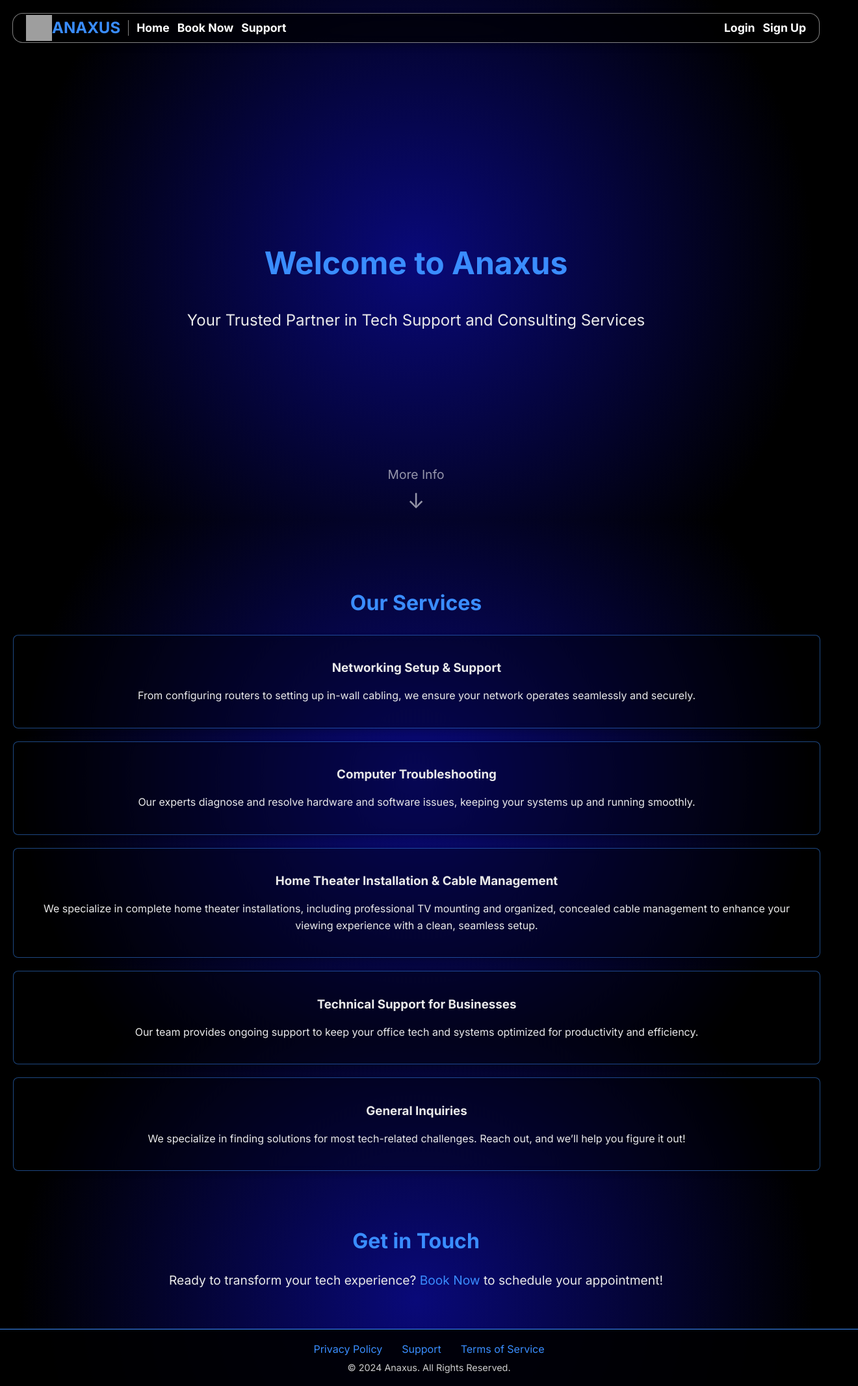
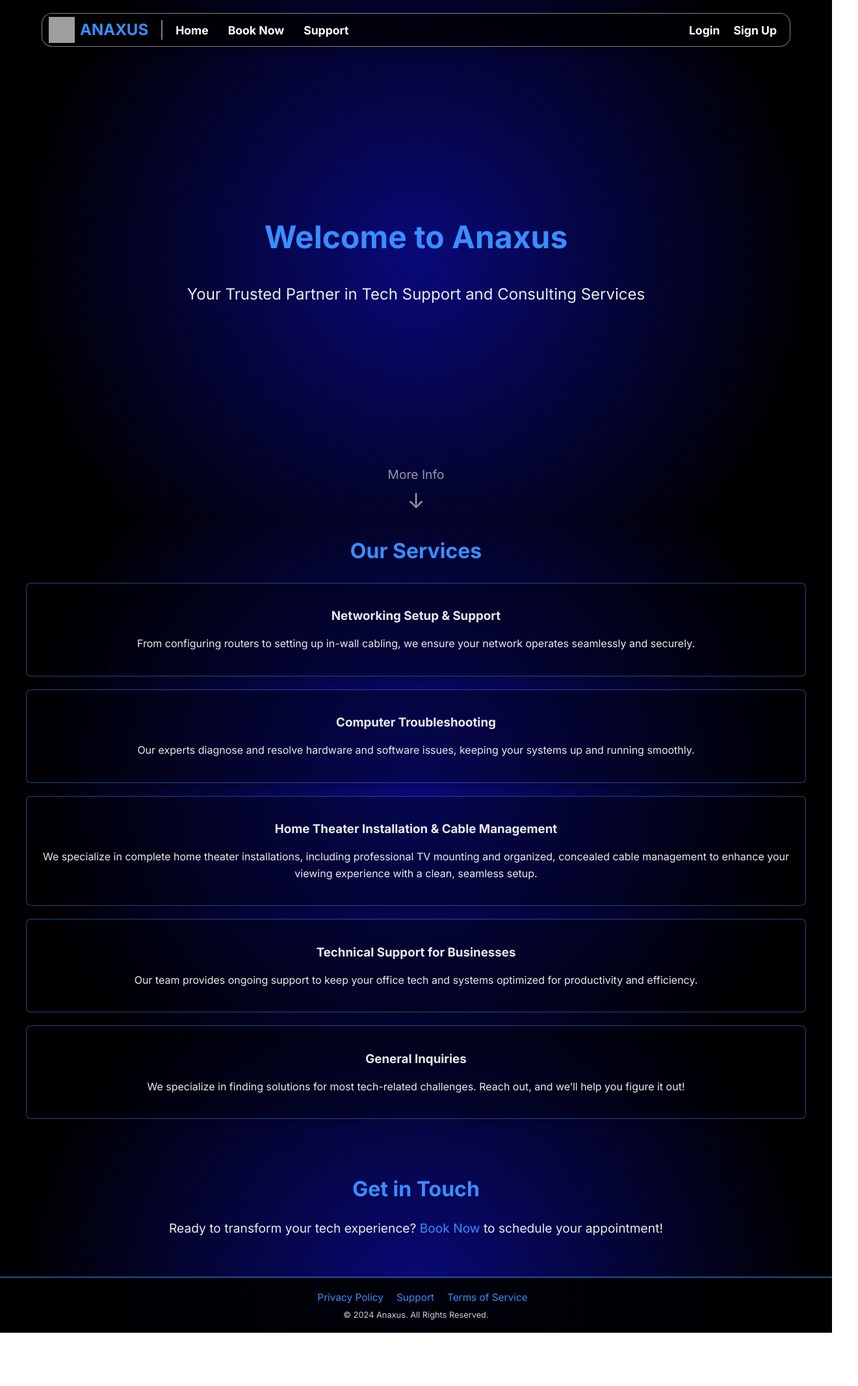
Before and after one commit to officialanaxus/anaxus, a React (Create React App) app: page / in a window 1280 px wide. Shown: the whole page at 65% size, 1320 px wide, since content can reach past the window. After the commit the page ends 2051 px from the top, so only its background shows below. Built offline with nearby package versions, Linux system fonts and the light colour scheme; grey boxes are pictures that could not be loaded.

Commit message:
Auto-update

```diff
--- a/src/App.css
+++ b/src/App.css
@@ -10,105 +10,95 @@ body, .App {
   min-height: 100vh;
   font-family: 'Inter', sans-serif;
   color: white;
-  background: rgb(9,9,121);
   background: radial-gradient(circle, rgba(9,9,121,1) 0%, rgba(0,0,0,1) 81%);
   background-size: cover;
-  background-position: bottom center;
+  background-position: center;
   background-attachment: fixed;
+  margin: 0;
+  padding: 0;
+  overflow-x: hidden; /* Prevent horizontal scrolling */
 }
 
+/* Global styles to prevent elements from exceeding viewport width */
+* {
+  box-sizing: border-box; /* Include padding and border in element's width/height */
+  max-width: 100vw; /* Prevent elements from exceeding the viewport width */
+}
+
+/* Navbar Styles */
 nav {
-  position: fixed; /* Keep navbar fixed at the top */
+  position: fixed;
   top: 20px;
   left: 50%;
   transform: translateX(-50%);
   display: flex;
   align-items: center;
   justify-content: space-between;
-  padding: 2px 20px;
+  padding: 5px 10px; /* Adjusted for better click area */
   background-color: rgba(0, 0, 0, 0.7);
   color: white;
-  border: 1px solid rgba(255, 255, 255, 0.5); /* Add this line to restore the border */
+  border: 1px solid rgba(255, 255, 255, 0.5); /* Restored border */
   border-radius: 16px;
   max-width: 1200px;
-  width: 95%;
+  width: 90%; /* Dynamic width for smaller screens */
   margin: 0 auto;
   box-shadow: 0px 4px 12px rgba(0, 0, 0, 0.3);
   backdrop-filter: blur(10px);
   z-index: 1000;
 }
 
-/* Left and right sections for consistent alignment */
-.nav-left, .nav-right {
+.nav-left {
   display: flex;
   align-items: center;
-  justify-content: center;
-  gap: 12px; /* Controls spacing for nav links */
+  gap: 10px; /* Controls spacing for nav links */
+}
+
+.nav-right {
+  display: flex;
+  align-items: center;
+  gap: 1px; /* Controls spacing for nav links */
 }
 
 .nav-logo {
   display: flex;
   align-items: center;
+  gap: 8px; /* Added spacing for better separation */
 }
 
 .nav-logo img {
   width: 40px;
   height: 40px;
-  display: inline-block;
-  vertical-align: middle;
 }
 
 .nav-logo h2 {
   margin: 0;
-  padding: 0;
-  font-size: 1.5rem;
+  font-size: clamp(1.2rem, 2.5vw, 1.5rem); /* Scalable font size */
   font-weight: 700;
-  display: inline-flex;
-  align-items: center;
-  line-height: 40px; /* Match the height of the logo */
+  line-height: 40px;
+  padding-right: 10px;
 }
 
 .nav-divider {
-  height: 24px;
-  width: 1px;
+  height: 30px;
+  width: 2px;
   background-color: rgba(255, 255, 255, 0.5);
 }
 
-nav a {
+nav a, nav button {
   margin: 0;
-  padding: 0;
+  padding: 5px 10px; /* Added padding for easier interaction */
   color: white;
-  text-decoration: none; /* Remove underline */
-  font-size: 1.1rem;
+  font-size: clamp(1rem, 1.5vw, 1.1rem); /* Scalable font size */
   font-weight: 700;
+  text-decoration: none;
   display: inline-flex;
   align-items: center;
-  line-height: 40px; /* Match the height of the logo and title */
   transition: color 0.2s ease, transform 0.2s ease;
 }
 
-nav a:hover {
+nav a:hover, nav button:hover {
   color: #3A8DFF;
   transform: scale(1.1);
-  text-decoration: none; /* Ensure underline doesn't appear on hover */
-}
-
-nav button {
-  background: none;
-  border: none;
-  color: white;
-  font-size: 1.1rem;
-  font-weight: 700;
-  cursor: pointer;
-  text-decoration: none; /* Remove underline */
-  display: inline-flex;
-  align-items: center;
-  line-height: 40px; /* Match the height of the logo and title */
-}
-
-nav button:hover {
-  color: #3A8DFF;
-  text-decoration: none; /* Ensure underline doesn't appear on hover */
 }
 
 /* Footer Styles */
@@ -116,36 +106,22 @@ nav button:hover {
   background-color: rgba(0, 0, 0, 0.9);
   color: #eaeaea;
   text-align: center;
-  padding: 20px;
+  padding: 20px 5%;
   width: 100%;
   border-top: 1px solid #3A8DFF;
-  margin-top: auto; /* Push footer to the bottom of the page */
-}
-
-/* Footer Styles */
-.footer {
-  position: relative; /* Establish a new stacking context for the footer */
-  z-index: 20; /* Ensure the footer is above hidden elements like the scroll-indicator */
-  background-color: rgba(0, 0, 0, 0.9);
-  color: #eaeaea;
-  text-align: center;
-  padding: 20px;
-  width: 100%;
-  border-top: 1px solid #3A8DFF;
-  margin-top: auto; /* Push footer to the bottom of the page */
+  margin-top: auto; /* Push footer to the bottom */
 }
 
 .footer-links {
   margin-bottom: 10px;
+  margin-left: 20px;
 }
 
 .footer-link {
   color: #3A8DFF;
   text-decoration: none;
-  margin: 0 15px;
-  font-size: 1rem;
-  position: relative; /* Ensure links are clickable even in complex layouts */
-  z-index: 21; /* Higher than the footer background to ensure interaction */
+  margin: 0 10px;
+  font-size: clamp(0.9rem, 1.2vw, 1rem); /* Scalable font size */
 }
 
 .footer-link:hover {
@@ -153,8 +129,34 @@ nav button:hover {
 }
 
 .footer-text {
-  font-size: 0.9rem;
+  font-size: clamp(0.8rem, 1vw, 0.9rem); /* Scalable font size */
   color: #cccccc;
-  position: relative; /* Ensure no interference from other elements */
-  z-index: 21; /* Same as footer-link for consistency */
 }
+
+/* Media Queries for Responsiveness */
+@media (max-width: 768px) {
+  nav {
+    flex-direction: column;
+    padding: 15px;
+  }
+  .nav-left, .nav-right {
+    gap: 8px;
+  }
+  .nav-logo img {
+    width: 30px;
+    height: 30px;
+  }
+}
+
+@media (max-width: 480px) {
+  body, .App {
+    font-size: 90%;
+  }
+  nav {
+    padding: 12px;
+  }
+  .nav-logo img {
+    width: 24px;
+    height: 24px;
+  }
+}
--- a/src/pages/Home.css
+++ b/src/pages/Home.css
@@ -40,7 +40,7 @@
   align-items: center;
   z-index: 10; /* Default z-index to keep it above elements */
   opacity: 1; /* Fully visible by default */
-  pointer-events: auto; /* Allow interaction when visible */
+  pointer-events: none; /* Allow interaction when visible */
 }
 
 .scroll-indicator.hidden {
--- a/src/pages/Home.js
+++ b/src/pages/Home.js
@@ -7,7 +7,7 @@ function Home() {
 
   useEffect(() => {
     const handleScroll = () => {
-      const fadeOutThreshold = 120; // Fade out completely within 120px of scrolling
+      const fadeOutThreshold = 50; // Fade out completely within 120px of scrolling
 
       // Trigger visibility of "Our Services" after minimal scroll
       if (window.scrollY > 0) {
```
